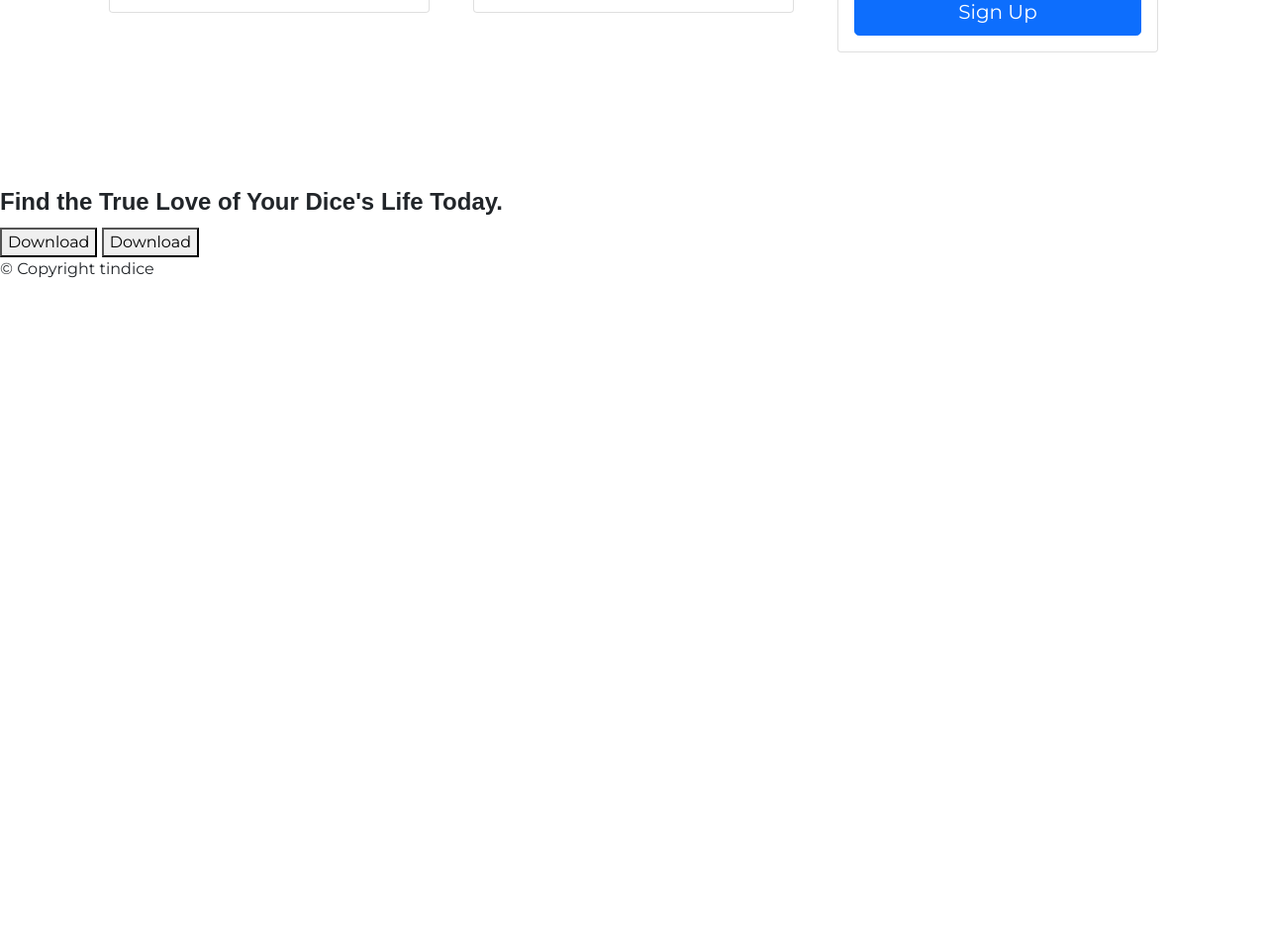
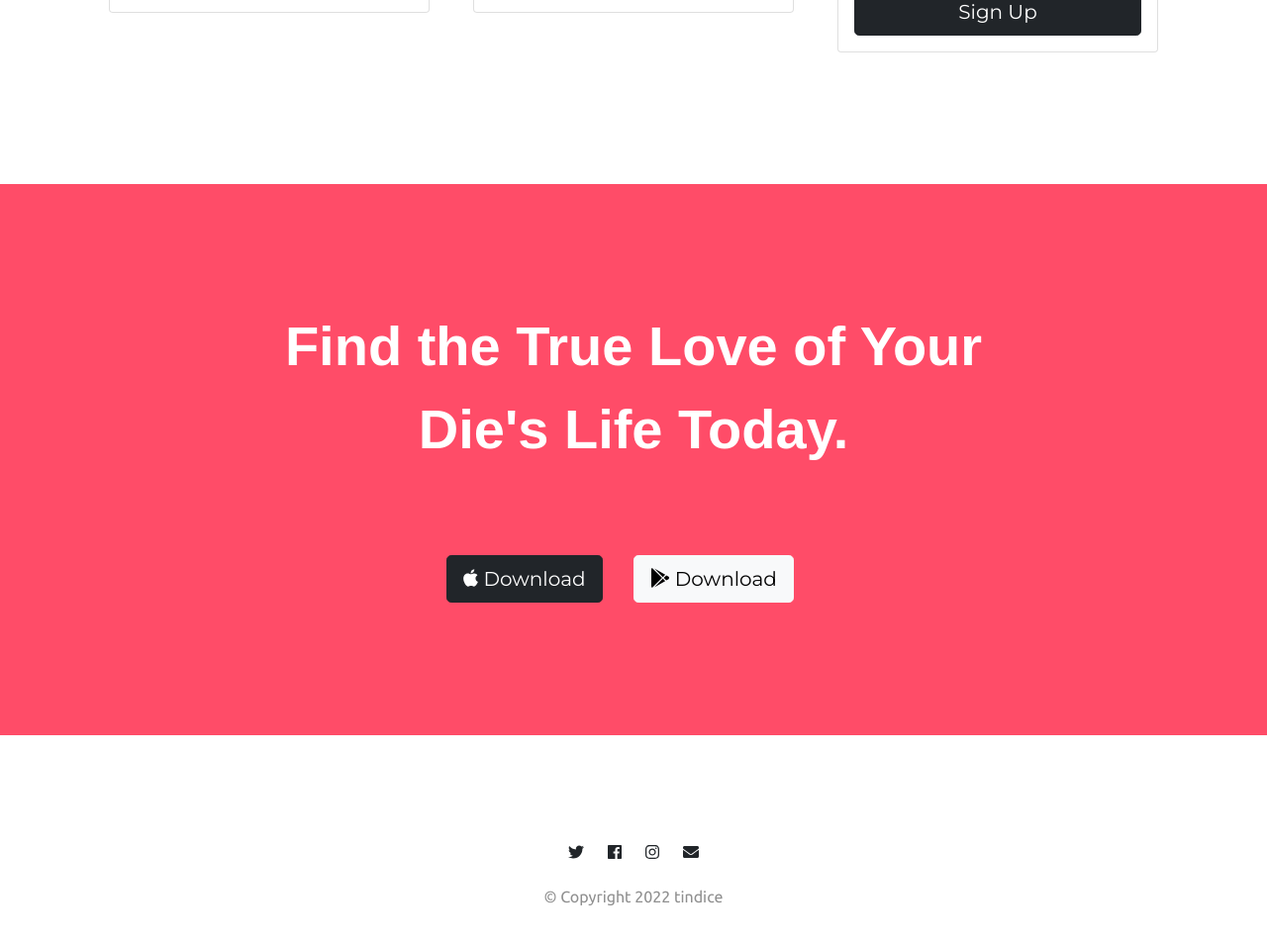
Before and after one commit to danoru/tindice, a plain HTML site: page index.html in a window 1280 px wide. Shown: the part 2529-3483 px from the top of the page at 99% size. Before the commit the page ends 2829 px from the top, so only its background shows below. Drawn offline with nearby package versions, Linux system fonts and the light colour scheme.

Commit message:
Finalize style and html

```diff
--- a/css/styles.css
+++ b/css/styles.css
@@ -16,7 +16,7 @@ h2 {
 }
 
 h3 {
-    font-family: 'Montserrat-Black', sans-serif;
+    font-family: 'Montserrat-Bold', sans-serif;
     font-size: 1.5rem;
     font-weight: 900;
     line-height: 1.5;
@@ -142,6 +142,39 @@ h3 {
     padding: 3% 2%;
 }
 
+/* Call to Action Section */
+
+#cta {
+    background-color: #FF4C68;
+    text-align: center;
+    padding: 7% 15%;
+}
+
+.cta-heading {
+    color: #FFF;
+    font-family: 'Montserrat-Black', sans-serif;
+    font-size: 3.5rem;
+    line-height: 1.5;
+    padding: 2rem;
+}
+
+/* Footer Section */
+
+#footer {
+    background-color: #FFF;
+    text-align: center;
+    padding: 7% 15%;
+}
+
+.footer-icon {
+    margin: 20px 10px;
+}
+
+.footer-text {
+    color: #8f8f8f;
+    font-family: 'Ubuntu';
+}
+
 /* Media Query */
 
 @media (max-width: 1320px) {
--- a/index.html
+++ b/index.html
@@ -33,13 +33,13 @@
           <div class="collapse navbar-collapse" id="navbarSupportedContent">
             <ul class="navbar-nav ms-auto">
               <li class="nav-item">
-                <a class="nav-link" href="">Contact</a>
+                <a class="nav-link" href="#footer">Contact</a>
               </li>
               <li class="nav-item">
-                <a class="nav-link" href="">Pricing</a>
+                <a class="nav-link" href="#pricing">Pricing</a>
               </li>
               <li class="nav-item">
-                <a class="nav-link" href="">Download</a>
+                <a class="nav-link" href="#cta">Download</a>
               </li>
             </ul>
           </div>
@@ -148,7 +148,7 @@
               <p>Unlimited Matches</p>
               <p>Unlimited Messages</p>
               <p>Unlimited App Usage</p>
-              <button class="btn btn-lg btn-block btn-primary col-12" type="button">Sign Up</button>
+              <button class="btn btn-lg btn-block btn-dark col-12" type="button">Sign Up</button>
             </div>
           </div>
         </div>
@@ -163,7 +163,7 @@
               <p>Unlimited Matches</p>
               <p>Unlimited Messages</p>
               <p>Unlimited App Usage</p>
-              <button class="btn btn-lg btn-block btn-primary col-12" type="button">Sign Up</button>
+              <button class="btn btn-lg btn-block btn-dark col-12" type="button">Sign Up</button>
             </div>
           </div>
         </div>
@@ -173,15 +173,19 @@
     <!-- Call to Action -->
 
     <section id="cta">
-      <h3>Find the True Love of Your Dice's Life Today.</h3>
-      <button type="button">Download</button>
-      <button type="button">Download</button>
+      <h3 class="cta-heading">Find the True Love of Your Die's Life Today.</h3>
+      <button class="download-button btn btn-lg btn-dark" type="button"><span class="fab fa-apple"></span> Download</button>
+      <button class="download-button btn btn-lg btn-light" type="button"><span class="fab fa-google-play"></span> Download</button>
     </section>
 
     <!-- Footer -->
 
     <footer id="footer">
-      <p>© Copyright tindice</p>
+      <span class="fab fa-twitter footer-icon"></span>
+      <span class="fab fa-facebook footer-icon"></span>
+      <span class="fab fa-instagram footer-icon"></span>
+      <span class="fas fa-envelope footer-icon"></span>
+      <p class="footer-text">© Copyright 2022 tindice</p>
     </footer>
   </body>
 </html>
```
